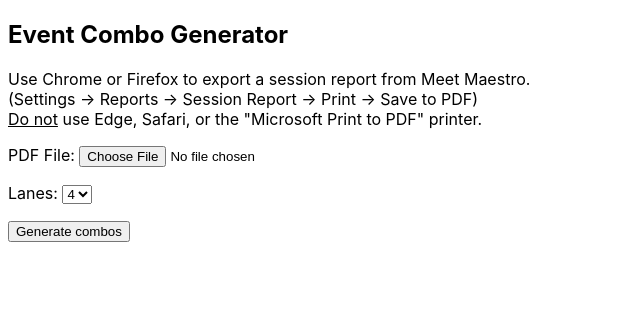
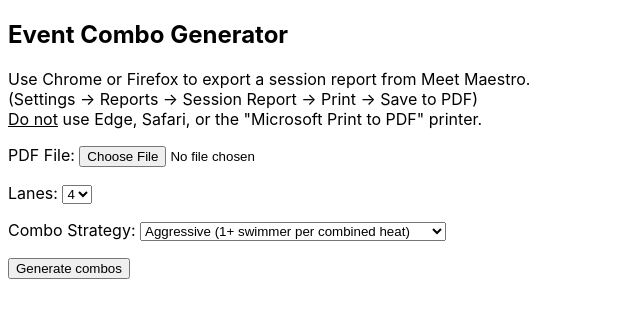
Before and after one commit to paradox183/TreasureChest, a Flask app: page /combo-generator in a window 1280 px wide. Shown: the top 318 px of the page, without its empty margins (0-640 px from the left). Run offline with Flask 3, Linux system fonts and the light colour scheme; parts of the project's set-up code (start-up, migrations or seed data) failed here and were passed over.

Commit message:
add aggression dropdown

```diff
--- a/app.py
+++ b/app.py
@@ -35,6 +35,7 @@ def combo_generator():
     if request.method == "POST":
         uploaded_file = request.files.get("pdf")
         lanes = int(request.form.get("lanes", 6))
+        aggressiveness = int(request.form.get('aggressiveness', 1))
 
         if uploaded_file and uploaded_file.filename.endswith(".pdf"):
             timestamp = datetime.now().strftime("%Y%m%d_%H%M%S")
@@ -47,7 +48,7 @@ def combo_generator():
 
             csv_path = os.path.join(UPLOAD_FOLDER, f"combo_{timestamp}.csv")
             pdf_path = os.path.join(UPLOAD_FOLDER, f"combo_{timestamp}.pdf")
-            combinable_only = find_combinable_pairs(events, lanes)
+            combinable_only = find_combinable_pairs(events, lanes, aggressiveness)
             combo_count = len(combinable_only)
             export_pairs_to_csv(combinable_only, csv_path, meet_title)
             export_pairs_to_pdf(combinable_only, pdf_path, meet_title)
--- a/parse_utils.py
+++ b/parse_utils.py
@@ -84,7 +84,7 @@ def extract_events_from_pdf(pdf_path):
 
     return events, meet_title
 
-def find_combinable_pairs(events, lanes=6):
+def find_combinable_pairs(events, lanes=6, aggressiveness):
     pairs = []
     for i, e1 in enumerate(events):
         if e1["Gender"] not in ("Girls", "Women") or e1["Entries"] < 1:
@@ -105,6 +105,8 @@ def find_combinable_pairs(events, lanes=6):
                 if r1 == 0 or r2 == 0:
                     continue
                 if r1 + r2 > lanes:
+                    continue
+                if r1 < aggressiveness or r2 < aggressiveness:
                     continue
 
                 pairs.append({
--- a/templates/combo.html
+++ b/templates/combo.html
@@ -38,6 +38,13 @@
         <option value="{{ l }}" {% if lanes == l %}selected{% endif %}>{{ l }}</option>
         {% endfor %}
     </select></p>
+    <p><label for="aggressiveness">Combo Strategy:</label>
+        <select name="aggressiveness" id="aggressiveness">
+            <option value="1" selected>Aggressive (1+ swimmer per combined heat)</option>
+            <option value="2">Neutral (2+ swimmers per combined heat)</option>
+            <option value="3">Conservative (3+ swimmers per combined heat)</option>
+        </select>
+    </p>
     <p><button type="submit">Generate combos</button></p>
 </form>
 
```
